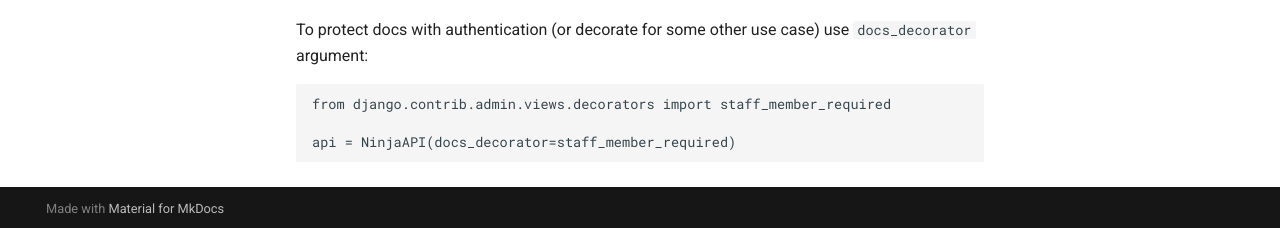
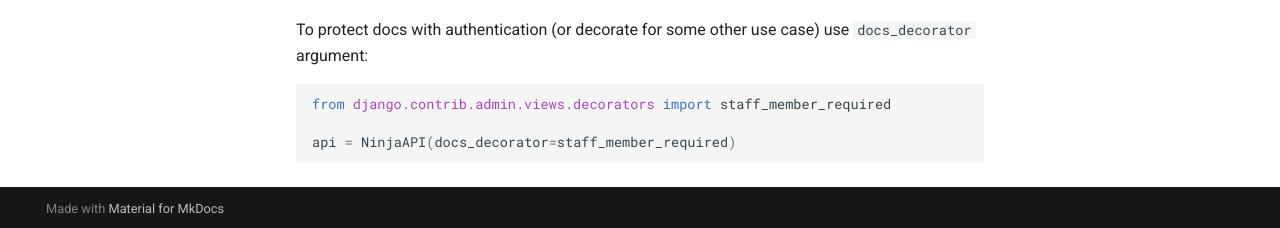
Before and after one commit to rainbow1016/django-master, an MkDocs documentation site: the page built from docs/docs/tutorial/api-docs.md, in a window 1280 px wide and 1199 px high. Shown: the part 968-1196 px from the top of the window. Built offline with MkDocs 1.6.1 and Material for MkDocs 9.7.7, drawn with Linux system fonts in a browser that asks for light colours; comment, search, counter and statistics services are not loaded.

Commit message:
docs decorator

````diff
--- a/docs/docs/tutorial/api-docs.md
+++ b/docs/docs/tutorial/api-docs.md
@@ -35,7 +35,7 @@ api = NinjaAPI(docs_url=None)
 
 To protect docs with authentication (or decorate for some other use case) use `docs_decorator` argument:
 
-```
+```Python
 from django.contrib.admin.views.decorators import staff_member_required
 
 api = NinjaAPI(docs_decorator=staff_member_required)
````
